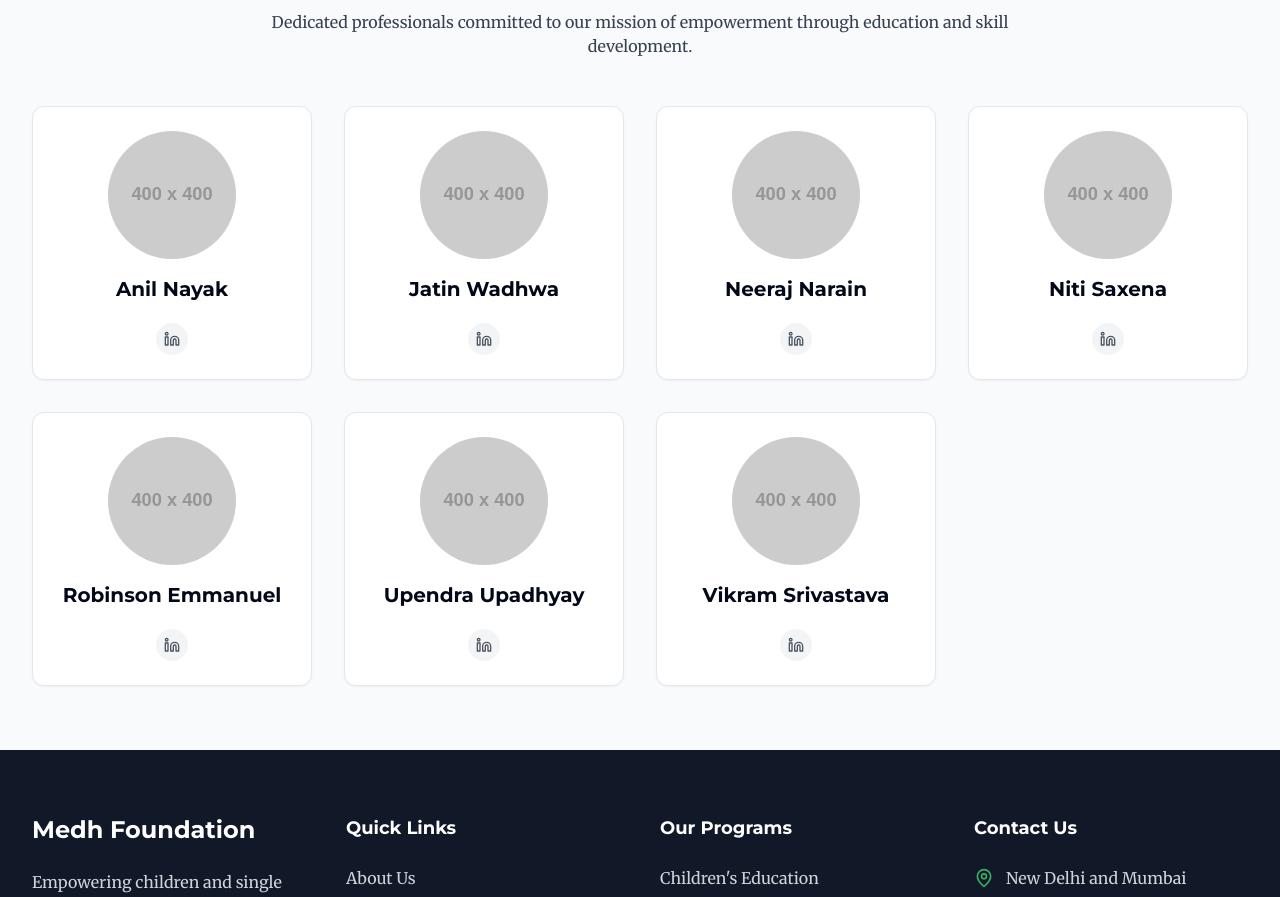
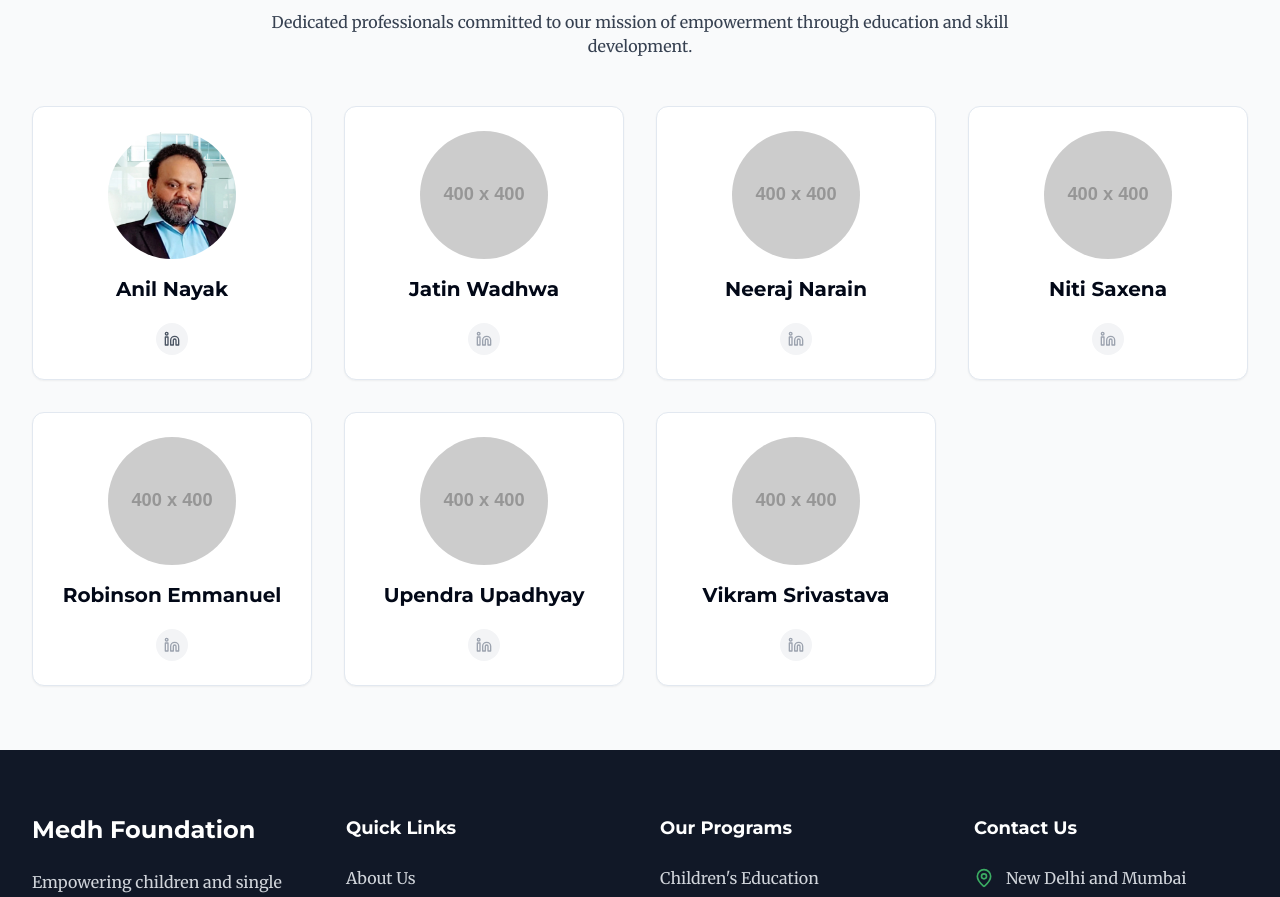
Before and after one commit to medhedtech/medh-connects, a React (Vite) app: page /about in a window 1280 px wide. Shown: the part 1080-1977 px from the top of the page. Built offline with nearby package versions, Linux system fonts and the light colour scheme.

Commit message:
Fix: Display Anil Nayak's photo and link
Displays Anil Nayak's photo and LinkedIn link on the About page.

```diff
--- a/src/pages/About.tsx
+++ b/src/pages/About.tsx
@@ -16,7 +16,8 @@ const About = () => {
   const leadershipTeam = [
     {
       name: "Anil Nayak",
-      image: "https://via.placeholder.com/400x400?text=Anil+Nayak"
+      image: "/lovable-uploads/1994e886-9ac1-4d3b-b674-24257faab00f.png",
+      linkedIn: "https://www.linkedin.com/in/anilnayak2006/"
     },
     {
       name: "Jatin Wadhwa",
@@ -104,9 +105,21 @@ const About = () => {
                     </Avatar>
                     <h3 className="text-xl font-bold mb-3">{member.name}</h3>
                     <div className="mt-2">
-                      <a href="#" className="inline-flex items-center justify-center w-8 h-8 bg-gray-100 rounded-full hover:bg-gray-200 transition-colors">
-                        <Linkedin className="h-4 w-4 text-gray-600" />
-                      </a>
+                      {member.linkedIn ? (
+                        <a
+                          href={member.linkedIn}
+                          target="_blank"
+                          rel="noopener noreferrer"
+                          className="inline-flex items-center justify-center w-8 h-8 bg-gray-100 rounded-full hover:bg-gray-200 transition-colors"
+                          aria-label={`${member.name}'s LinkedIn profile`}
+                        >
+                          <Linkedin className="h-4 w-4 text-gray-600" />
+                        </a>
+                      ) : (
+                        <div className="inline-flex items-center justify-center w-8 h-8 bg-gray-100 rounded-full cursor-not-allowed">
+                          <Linkedin className="h-4 w-4 text-gray-400" />
+                        </div>
+                      )}
                     </div>
                   </div>
                 </Card>
```
Also changed, not shown: public/lovable-uploads/1994e886-9ac1-4d3b-b674-24257faab00f.png (added).
